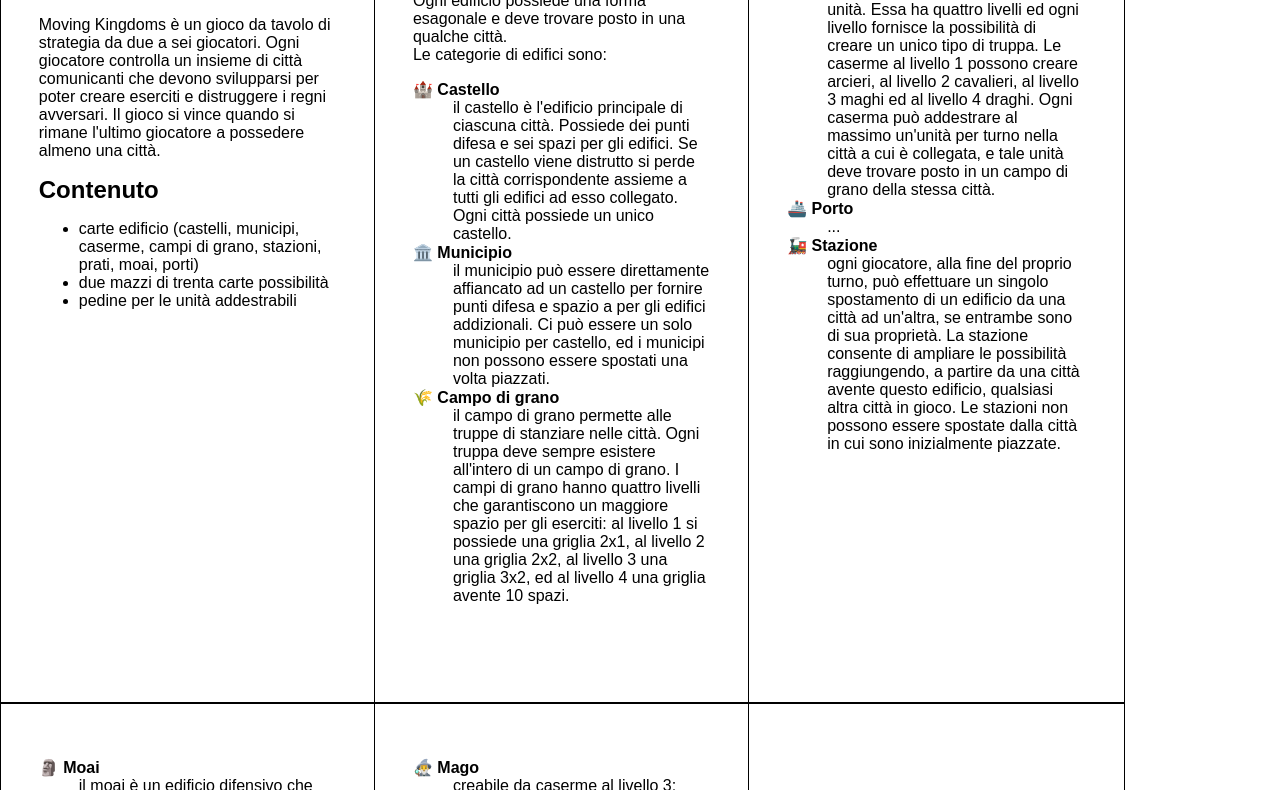
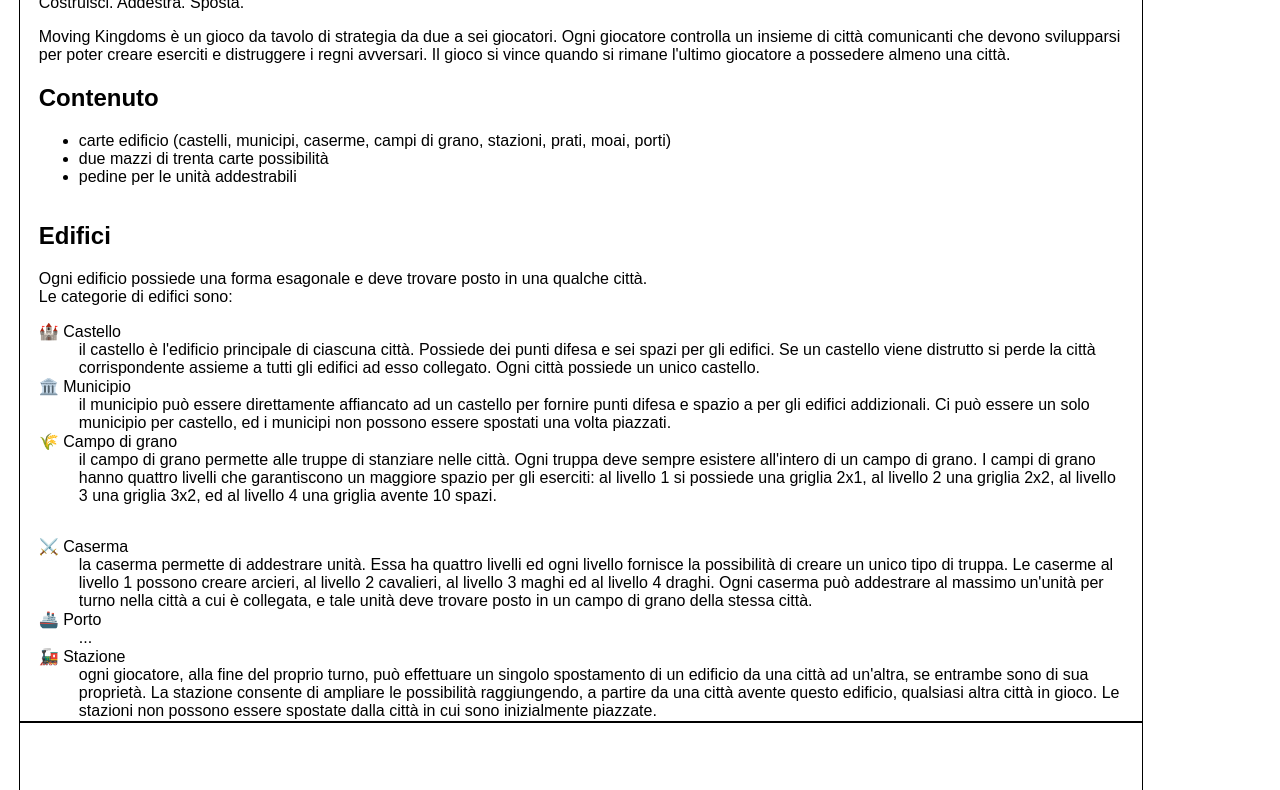
Before and after one commit to fevancin/fevancin.github.io, a plain HTML site: page html/rules.html in a window 1280 px wide. Shown: the part 91-881 px from the top of the page. Drawn offline with Linux system fonts and the light colour scheme.

Commit message:
Add files via upload

```diff
--- a/css/base.css
+++ b/css/base.css
@@ -6,32 +6,34 @@
     --default-color: rgb(192, 192, 192);
     --default-border-color: rgb(83, 83, 83);
     --archer-color: rgb(0, 153, 82);
-    --archer-border-color: rgb(0, 90, 41);
-    --knight-color: rgb(153, 99, 0);
-    --knight-border-color: rgb(90, 54, 0);
-    --wizard-color: rgb(135, 0, 153);
-    --wizard-border-color: rgb(83, 0, 90);
-    --dragon-color: rgb(0, 153, 25);
-    --dragon-border-color: rgb(0, 90, 15);
+    --archer-border-color: rgb(2, 112, 51);
+    --knight-color: rgb(194, 120, 25);
+    --knight-border-color: rgb(139, 68, 9);
+    --wizard-color: rgb(126, 61, 231);
+    --wizard-border-color: rgb(93, 37, 182);
+    --dragon-color: rgb(75, 185, 65);
+    --dragon-border-color: rgb(60, 146, 52);
 
-    --castle-color: rgb(153, 0, 0);
+    --castle-color: rgb(150, 0, 0);
     --castle-border-color: rgb(110, 0, 0);
-    --hall-color: rgb(186, 98, 221);
-    --hall-border-color: rgb(136, 49, 170);
+    --hall-color: rgb(220, 140, 250);
+    --hall-border-color: rgb(180, 100, 210);
+    --barracks-color: rgb(241, 96, 0);
+    --barracks-border-color: rgb(184, 68, 0);
     --wheat-color: rgb(240, 201, 30);
     --wheat-border-color: rgb(206, 167, 38);
-    --barracks-color: rgb(241, 96, 0);
-    --barracks-border-color: rgb(184, 68, 0);
-    --port-color: rgb(0, 175, 206);
-    --port-border-color: rgb(0, 134, 158);
     --station-color: rgb(0, 130, 153);
     --station-border-color: rgb(0, 84, 90);
+    --port-color: rgb(69, 178, 221);
+    --port-border-color: rgb(5, 144, 199);
     --moai-color: rgb(146, 149, 170);
     --moai-border-color: rgb(84, 84, 105);
     --tree-color: rgb(63, 172, 0);
     --tree-border-color: rgb(14, 124, 0);
+    --cemetery-color: rgb(150, 214, 240);
+    --cemetery-border-color: rgb(76, 176, 216);
 
-    --attack-color: rgb(90, 90, 90);
+    --attack-color: rgb(131, 131, 131);
     --attack-border-color: rgb(61, 61, 61);
 }
 
--- a/css/cards.css
+++ b/css/cards.css
@@ -16,6 +16,10 @@
     --triple-badge-font-size: 1cm;
     --quadruple-badge-font-size: 1cm;
 }
+
+/* .page {
+    transform: rotate(90deg) translate(-3cm, -10cm);
+} */
 
 .card {
     width: calc(var(--card-width) - 2 * var(--card-border-width));
--- a/css/deck.css
+++ b/css/deck.css
@@ -1,3 +1,7 @@
+body {
+    margin: 0.5cm;
+}
+
 .second {
     border-top: 1px solid black;
 }
@@ -33,7 +37,7 @@ td {
 }
 
 button, p {
-    margin: 0.5cm;
+    margin: 0.5cm 0.5cm 0.5cm 0;
 }
 
 .section {
--- a/css/index.css
+++ b/css/index.css
@@ -1,3 +1,7 @@
+body {
+    margin: 0.5cm;
+}
+
 h1 {
     text-align: center;
 }
@@ -5,7 +9,7 @@ h1 {
 footer {
     position: absolute;
     bottom: 0;
-    width: 100%;
+    width: calc(100% - 1cm);
 }
 
 footer p {
--- a/css/pawns.css
+++ b/css/pawns.css
@@ -1,6 +1,6 @@
 :root {
-    --pawn-size: 1.5cm;
-    --pawn-font-size: 0.75cm;
+    --pawn-size: 1.20cm;
+    --pawn-font-size: 0.5cm;
     --pawn-border-width: 0.25cm;
 }
 
@@ -39,5 +39,5 @@
     width: calc(var(--pawn-size) * 2 - 2 * var(--pawn-border-width));
     height: calc(var(--pawn-size) * 2 - 2 * var(--pawn-border-width));
     line-height: calc(var(--pawn-size) * 2 - 2 * var(--pawn-border-width));
-    font-size: calc(var(--pawn-font-size) * 1.5);
+    font-size: calc(var(--pawn-font-size) * 1.75);
 }
--- a/css/rules.css
+++ b/css/rules.css
@@ -1,28 +1,3 @@
-:root {
-    --page-padding: 0cm;
+body {
+    margin: 0.5cm;
 }
-
-.column {
-    box-sizing: border-box;
-    height: var(--page-height);
-    width: calc(var(--page-width) / 3);
-    border-right: 1px solid black;
-    padding: 1cm;
-}
-.column:last-child {
-    border-right: 0;
-}
-
-h1, h2 {
-    margin: 0;
-}
-
-.subtitle {
-    margin: 0;
-    font-size: small;
-    text-align: center;
-}
-
-dt {
-    font-weight: bold;
-}
```
Also changed, not shown: css/buildings.css (+20 -1 lines).
